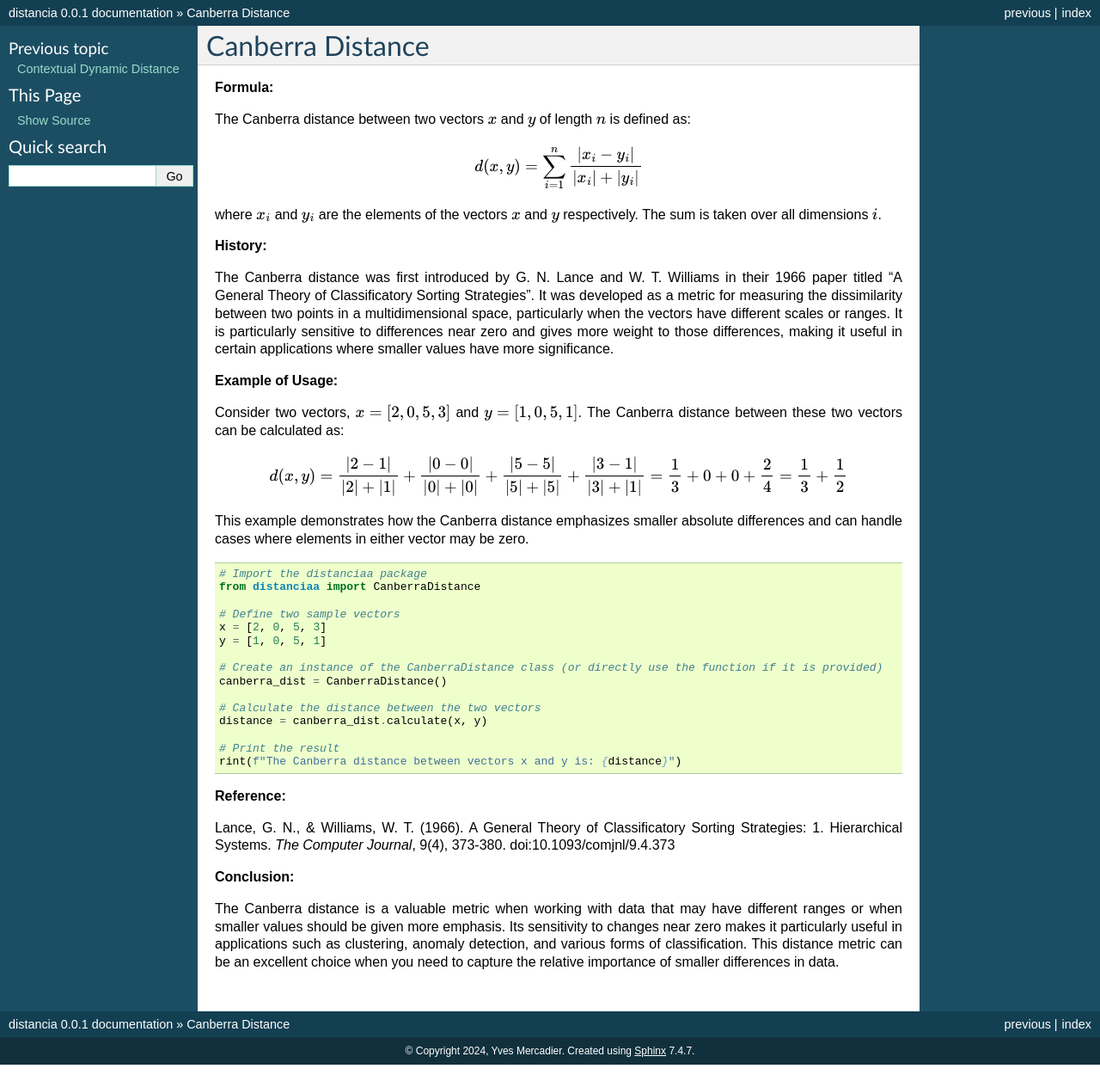
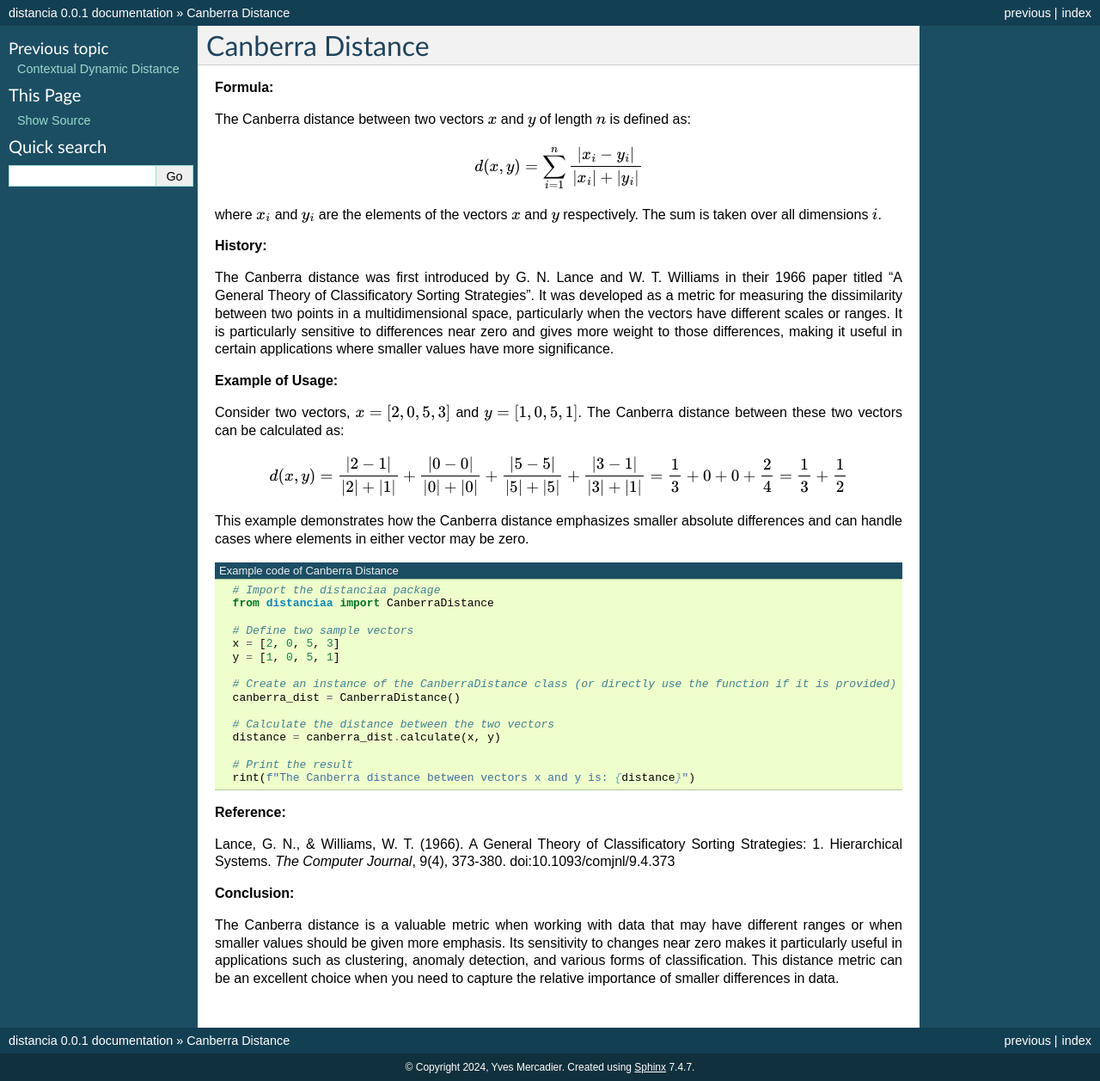
Before and after one commit to ym001/distancia, a Sphinx documentation site: the page built from docs/Canberra.rst, in a window 1280 px wide. Shown: the whole page at 86% size. Built offline with Sphinx 7.4.7, drawn with Linux system fonts in a browser that asks for light colours.

Commit message:
Update Canberra.rst

```diff
--- a/docs/Canberra.rst
+++ b/docs/Canberra.rst
@@ -29,6 +29,7 @@ This example demonstrates how the Canberra distance emphasizes smaller absolute
 
 
 .. code-block:: python
+  :caption: Example code of Canberra Distance
 
     # Import the distanciaa package
     from distanciaa import CanberraDistance
```
